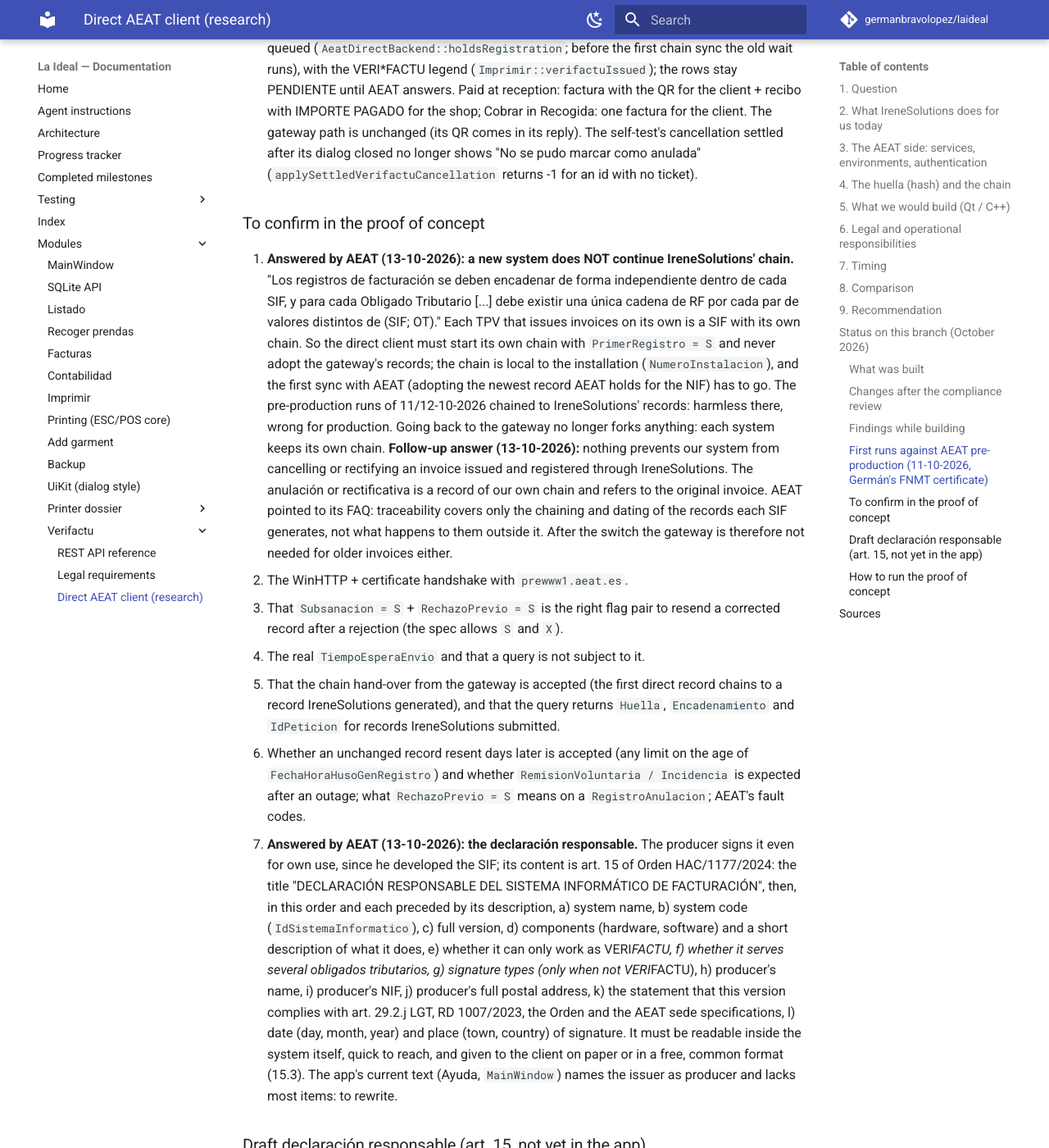
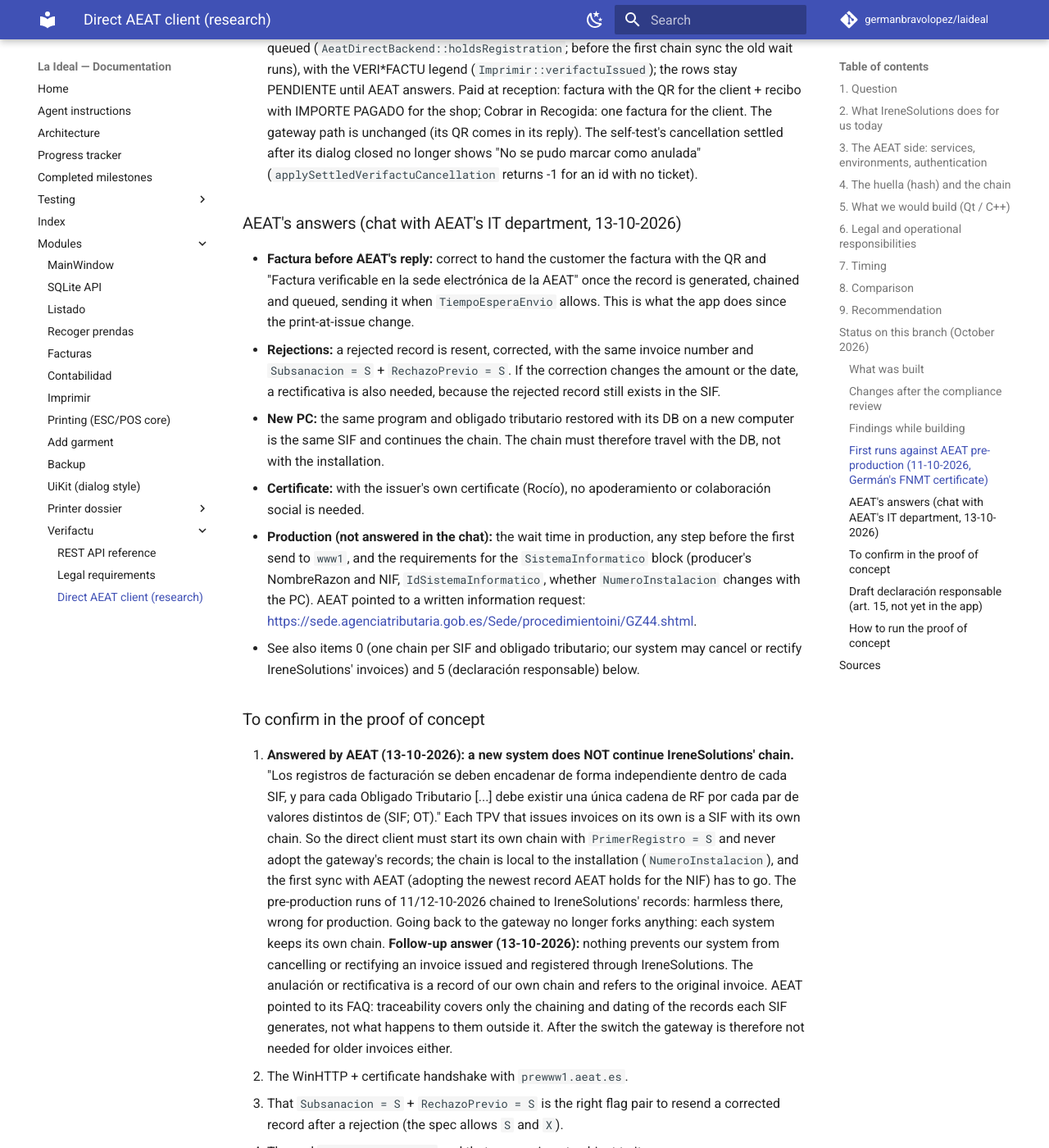
Before and after one commit to germanbravolopez/laideal, an MkDocs documentation site: the page built from docs/modules/verifactu/aeat-direct-investigation.md, in a window 1280 px wide and 1400 px high, scrolled down 11230 px. Shown: the whole window at 82% size. Built offline with MkDocs 1.6.1 and Material for MkDocs 9.7.7, drawn with Linux system fonts in a browser that asks for light colours; comment, search, counter and statistics services are not loaded.

Commit message:
AEAT direct investigation: answers from AEAT's IT department (print at issue correct, rejected-record subsanación and rectificativa, same chain after restoring on a new PC, own certificate) and the follow-ups in the tracker

```diff
--- a/docs/modules/verifactu/aeat-direct-investigation.md
+++ b/docs/modules/verifactu/aeat-direct-investigation.md
@@ -161,6 +161,15 @@ A second review of those fixes found one more blocking point - Rectificar factur
 - **Rocío's certificate, issuer 24215141M (12-10-2026, her laptop, a fresh kit):** the hand-over works. The first sync found IreneSolutions' last record, ticket `31157` of 09-10-2026, and our first record (the self-test alta) chained to its huella `14E49618…490B3D` - the same huella IreneSolutions sent (checked in the export) - and AEAT accepted it, then the anulación. The app flows were all accepted: a paid ticket (`90000001`, invoice printed with the QR), two payments (`90000002`, `90000002-1` - the second inside AEAT's 60 s wait, so a recibo printed and the factura was printed later from Imprimir), the cancellation of `90000002` (ANULADA) and the rectifications of `90000001` by difference and by substitution (RECTIFICADA). The failure cases were not repeated (run with the other certificate on 11-10-2026).
 - **Counter wait, changed after the run:** the save waited a few seconds for AEAT (3 s new ticket, 5 s Cobrar); within `TiempoEsperaEnvio` no answer came in time and a recibo printed. With the direct client the factura now prints at once: the QR is drawn from the invoice's data (`VerifactuIntegration::qrBeforeReply`), only once the record is generated, chained and queued (`AeatDirectBackend::holdsRegistration`; before the first chain sync the old wait runs), with the VERI*FACTU legend (`Imprimir::verifactuIssued`); the rows stay PENDIENTE until AEAT answers. Paid at reception: factura with the QR for the client + recibo with IMPORTE PAGADO for the shop; Cobrar in Recogida: one factura for the client. The gateway path is unchanged (its QR comes in its reply). The self-test's cancellation settled after its dialog closed no longer shows "No se pudo marcar como anulada" (`applySettledVerifactuCancellation` returns -1 for an id with no ticket).
 
+### AEAT's answers (chat with AEAT's IT department, 13-10-2026)
+
+- **Factura before AEAT's reply:** correct to hand the customer the factura with the QR and "Factura verificable en la sede electrónica de la AEAT" once the record is generated, chained and queued, sending it when `TiempoEsperaEnvio` allows. This is what the app does since the print-at-issue change.
+- **Rejections:** a rejected record is resent, corrected, with the same invoice number and `Subsanacion = S` + `RechazoPrevio = S`. If the correction changes the amount or the date, a rectificativa is also needed, because the rejected record still exists in the SIF.
+- **New PC:** the same program and obligado tributario restored with its DB on a new computer is the same SIF and continues the chain. The chain must therefore travel with the DB, not with the installation.
+- **Certificate:** with the issuer's own certificate (Rocío), no apoderamiento or colaboración social is needed.
+- **Production (not answered in the chat):** the wait time in production, any step before the first send to `www1`, and the requirements for the `SistemaInformatico` block (producer's NombreRazon and NIF, `IdSistemaInformatico`, whether `NumeroInstalacion` changes with the PC). AEAT pointed to a written information request: <https://sede.agenciatributaria.gob.es/Sede/procedimientoini/GZ44.shtml>.
+- See also items 0 (one chain per SIF and obligado tributario; our system may cancel or rectify IreneSolutions' invoices) and 5 (declaración responsable) below.
+
 ### To confirm in the proof of concept
 
 0. **Answered by AEAT (13-10-2026): a new system does NOT continue IreneSolutions' chain.** "Los registros de facturación se deben encadenar de forma independiente dentro de cada SIF, y para cada Obligado Tributario [...] debe existir una única cadena de RF por cada par de valores distintos de (SIF; OT)." Each TPV that issues invoices on its own is a SIF with its own chain. So the direct client must start its own chain with `PrimerRegistro = S` and never adopt the gateway's records; the chain is local to the installation (`NumeroInstalacion`), and the first sync with AEAT (adopting the newest record AEAT holds for the NIF) has to go. The pre-production runs of 11/12-10-2026 chained to IreneSolutions' records: harmless there, wrong for production. Going back to the gateway no longer forks anything: each system keeps its own chain. **Follow-up answer (13-10-2026):** nothing prevents our system from cancelling or rectifying an invoice issued and registered through IreneSolutions. The anulación or rectificativa is a record of our own chain and refers to the original invoice. AEAT pointed to its FAQ: traceability covers only the chaining and dating of the records each SIF generates, not what happens to them outside it. After the switch the gateway is therefore not needed for older invoices either.
```
Also changed, not shown: docs/progress_tracker.md (+2 -1 lines).
